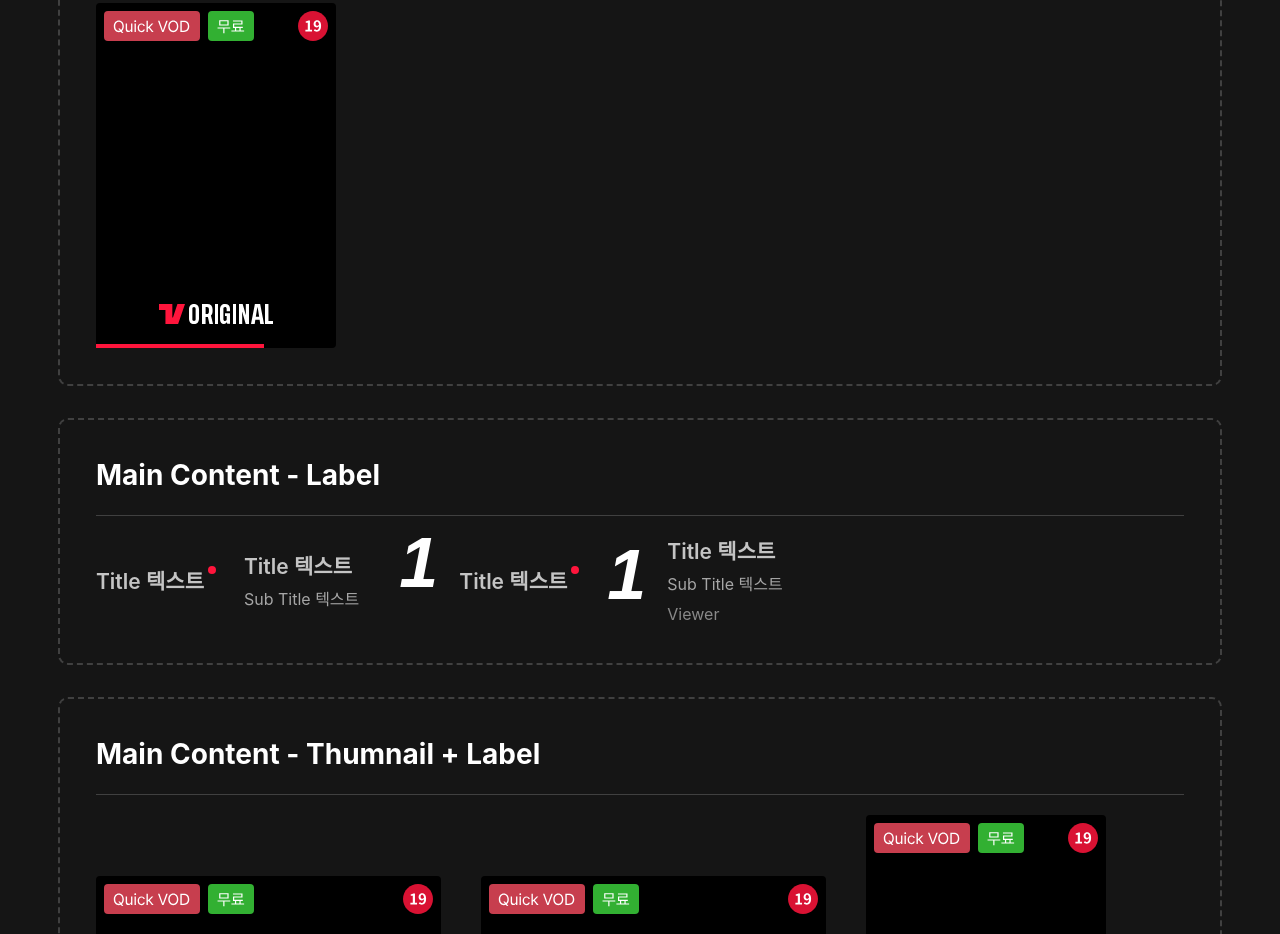
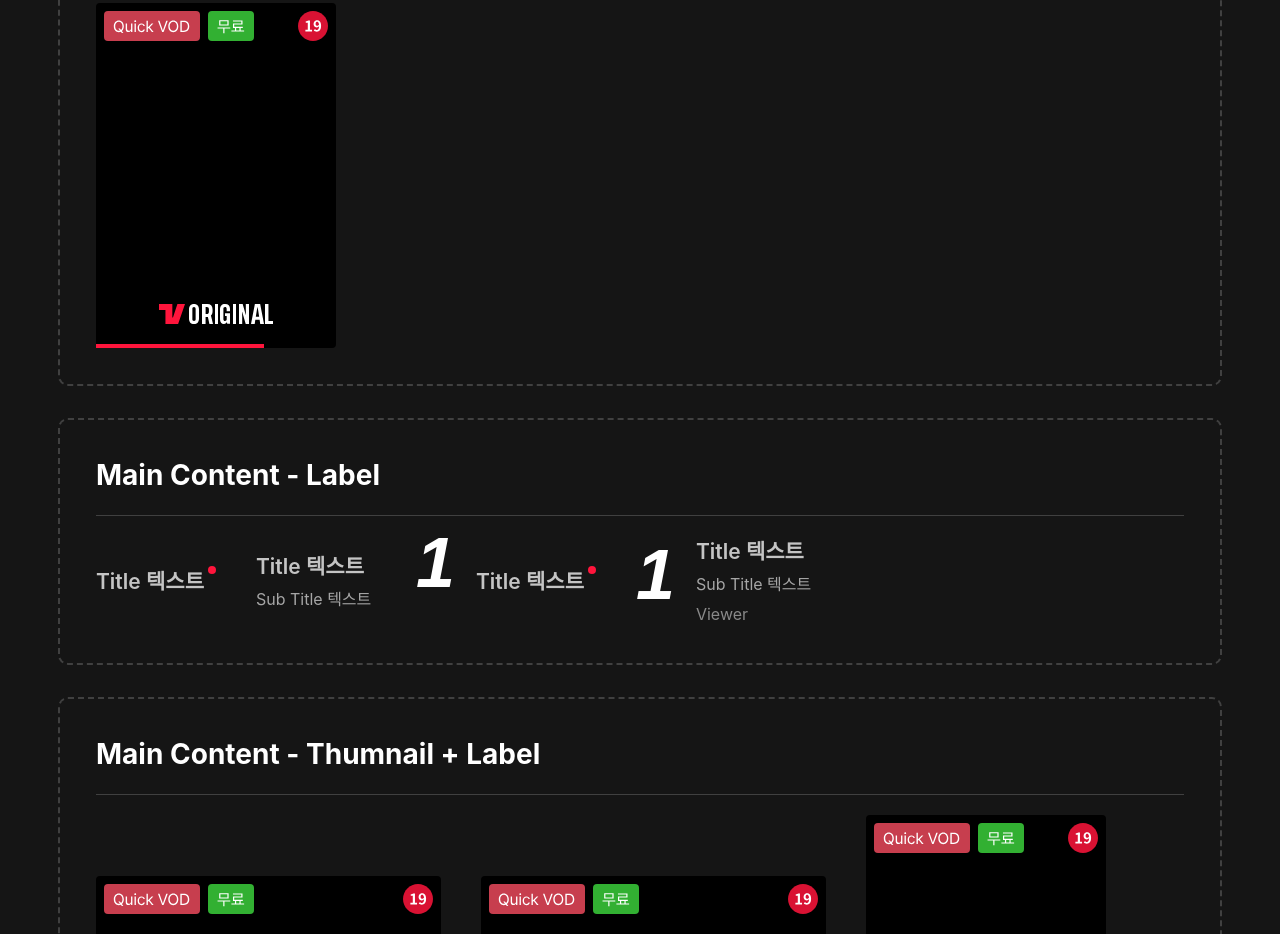
Before and after one commit to FRONTENDBOOTCAMP-14th/Sashimi, a website built with Vite: page src/components/main/main.html in a window 1280 px wide. Shown: the part 1866-2800 px from the top of the page. Built offline with nearby package versions, Linux system fonts and the light colour scheme; a web font is replaced by a local one.

Commit message:
[refactor] main 컴포넌트 리팩토링

```diff
--- a/src/components/main/main.css
+++ b/src/components/main/main.css
@@ -108,6 +108,7 @@
   --slide-more-color: var(--white);
   --slide-more-padding: 22px 64px;
 
+  display: inline-block;
   font-size: var(--slide-more-font-size);
   color: var(--slide-more-color);
   line-height: var(--line-height-paragraph);
@@ -162,6 +163,14 @@
     font-size: var(--strong-size);
     line-height: var(--line-height-label);
     font-weight: var(--font-weight-600);
+
+    display: inline-block;
+    width: auto;
+    max-width: 100%;
+    white-space: nowrap;
+    overflow: hidden;
+    text-overflow: ellipsis;
+    padding-right: var(--spacing-12);
   }
 
   b {
@@ -186,7 +195,7 @@
         content: '';
         position: absolute;
         display: block;
-        inset: 0 -12px auto auto;
+        inset: 0 0 auto auto;
         inline-size: var(--point-size);
         aspect-ratio: 1;
         border-radius: 50%;
@@ -285,6 +294,7 @@
   --thumbnail-max-wide: 345px;
   --thumbnail-max-long: 240px;
 
+  display: block;
   inline-size: 100%;
 
   &.wide {
--- a/src/components/main/main.html
+++ b/src/components/main/main.html
@@ -63,10 +63,10 @@
             </div>
             <!-- 슬라이드 next,prev 버튼 -->
             <button class="slide-next" type="button" aria-label="이전 슬라이드">
-              <img src="/icon/slide-left.svg" alt="" aria-hidden="true" />
+              <img src="/icon/slide-right.svg" alt="" aria-hidden="true" />
             </button>
             <button class="slide-prev" type="button" aria-label="다음 슬라이드">
-              <img src="/icon/slide-right.svg" alt="" aria-hidden="true" />
+              <img src="/icon/slide-left.svg" alt="" aria-hidden="true" />
             </button>
             <!-- 슬라이드 자세히보기 버튼 -->
             <a class="slide-more" href="#" target="_self" aria-label="슬라이드 1번">자세히보기</a>
@@ -175,7 +175,7 @@
             </h3>
             <!-- 큰숫자 + 타이틀 + 서브타이틀 + 관람자 -->
             <h3 class="thumnail-label number center">
-              <em>1</em>
+              <em><span class="sr-only">순위</span>1</em>
               <strong>Title 텍스트</strong>
               <b>Sub Title 텍스트</b>
               <span>Viewer</span>
@@ -215,7 +215,7 @@
                 </div>
               </div>
               <h3 class="thumnail-label number center point">
-                <em>1</em>
+                <em><span class="sr-only">순위</span>1</em>
                 <strong>Title 텍스트</strong>
                 <b>Sub Title 텍스트</b>
               </h3>
```
